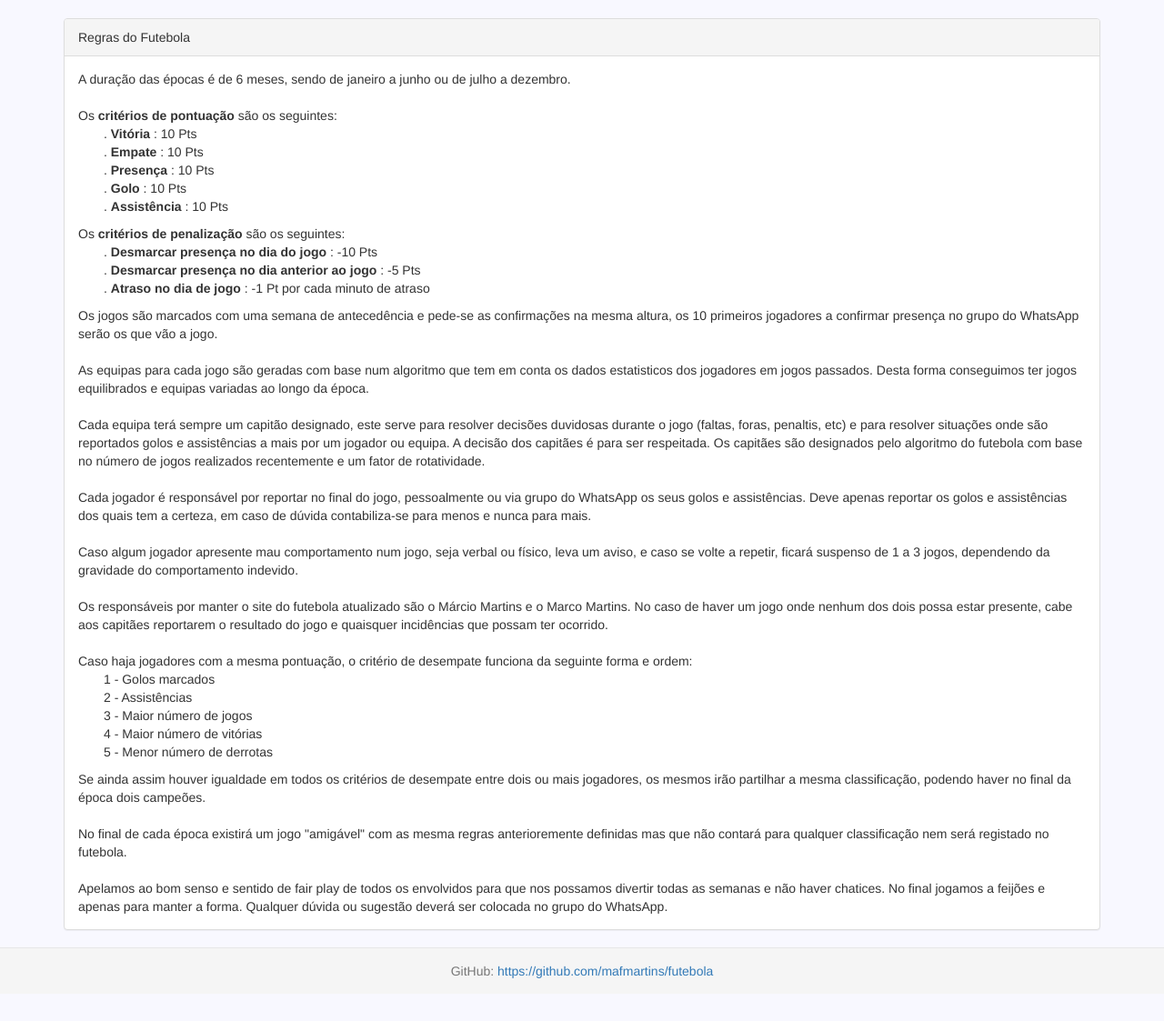
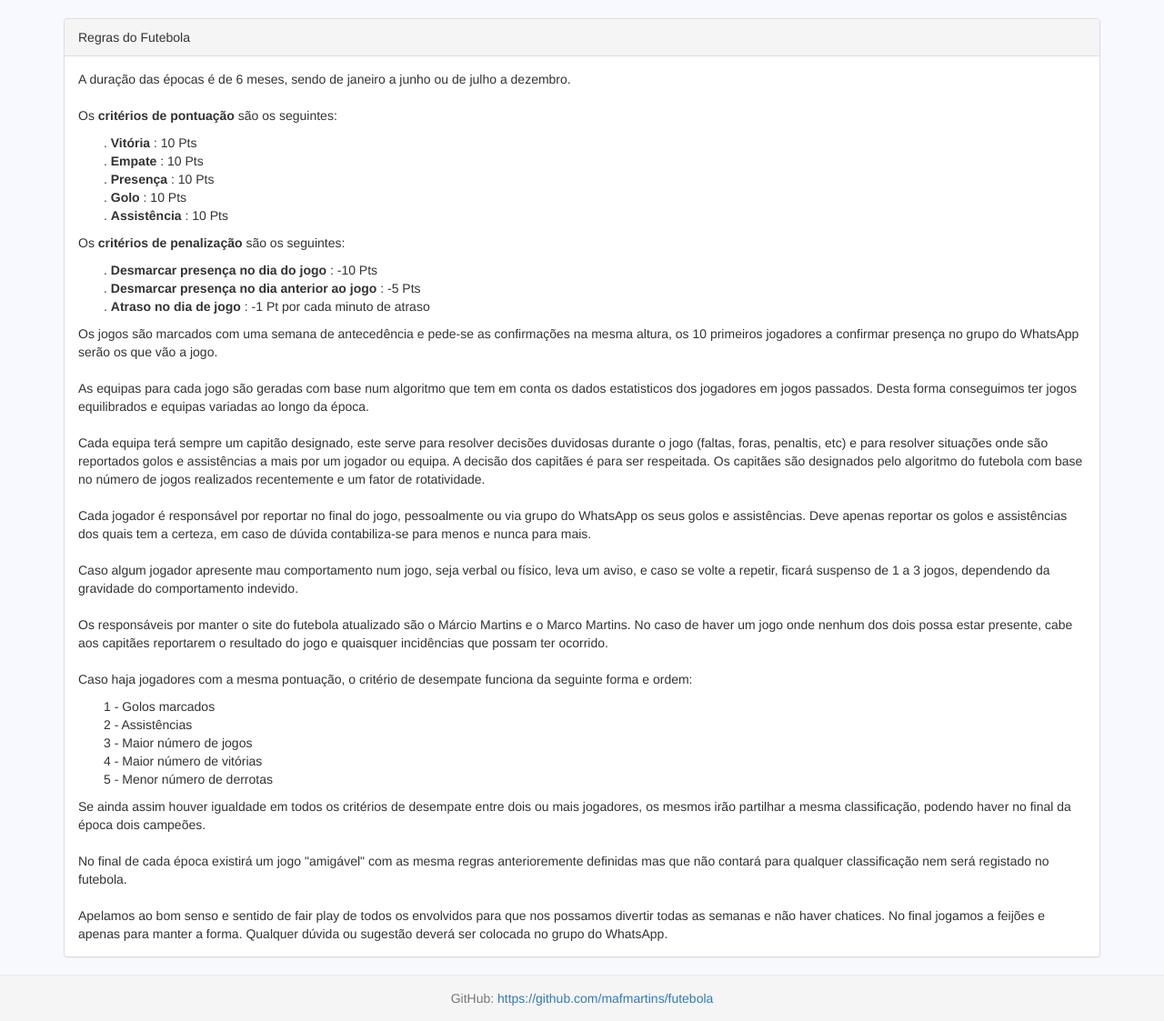
Before and after one commit to mafmartins/futebola, a Django app: template templates/futebola/regras.html in a window 1280 px wide. Shown: the part 52-1175 px from the top of the page at 91% size. Before the commit the page ends 1128 px from the top, so only its background shows below. Run offline with Django 3.2, Linux system fonts and the light colour scheme; the template is opened without the code that fills it: most values are stand-ins (such as "Sample title", 1, 10 or a date in 2020); some libraries are stand-ins or nearby versions.

Commit message:
Corrigido parágrafo nas regras v4

```diff
--- a/templates/futebola/regras.html
+++ b/templates/futebola/regras.html
@@ -9,7 +9,7 @@
             A duração das épocas é de 6 meses, sendo de janeiro a junho ou de julho a dezembro.
             <br><br>
             Os <b>critérios de pontuação</b> são os seguintes: <br>
-            <p style="padding-left:2em;">
+            <p style="padding-left:2em; margin-top: 10px;">
             . <b>Vitória</b> : {{epoca.valor_vitoria}} Pts<br>
             . <b>Empate</b> : {{epoca.valor_empate}} Pts<br>
             . <b>Presença</b> : {{epoca.valor_participacao}} Pts<br>
@@ -18,7 +18,7 @@
             </p>
 
             Os <b>critérios de penalização</b> são os seguintes: <br>
-            <p style="padding-left:2em;">
+            <p style="padding-left:2em; margin-top: 10px;">
 						. <b>Desmarcar presença no dia do jogo</b> : -10 Pts<br>
             . <b>Desmarcar presença no dia anterior ao jogo</b> : -5 Pts<br>
             . <b>Atraso no dia de jogo</b> : -1 Pt por cada minuto de atraso<br>
@@ -37,7 +37,7 @@
 			Os responsáveis por manter o site do futebola atualizado são o Márcio Martins e o Marco Martins. No caso de haver um jogo onde nenhum dos dois possa estar presente, cabe aos capitães reportarem o resultado do jogo e quaisquer incidências que possam ter ocorrido. <br><br>
 
             Caso haja jogadores com a mesma pontuação, o critério de desempate funciona da seguinte forma e ordem:<br>
-            <p style="padding-left:2em;">
+            <p style="padding-left:2em; margin-top: 10px;">
             1 - Golos marcados<br>
             2 - Assistências<br>
             3 - Maior número de jogos<br>
```
